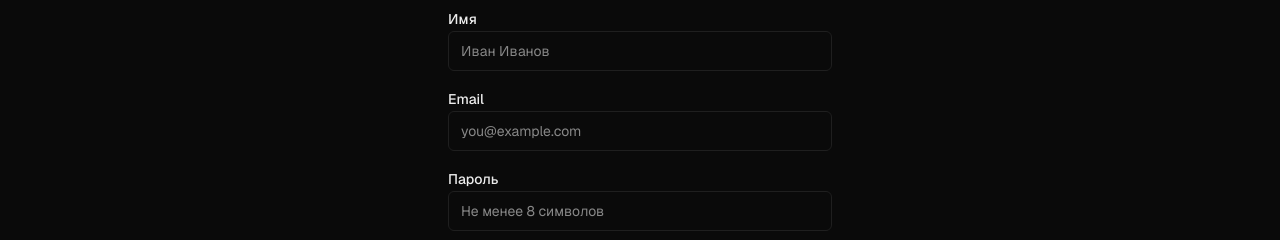
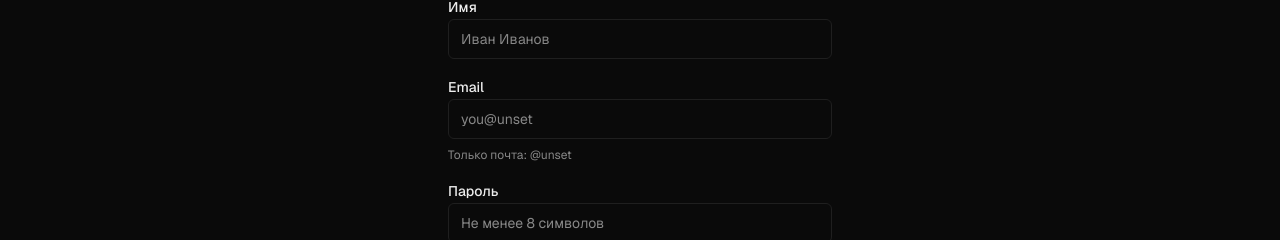
Before and after one commit to ArchontBelketh/polka, a Next.js app: page /register in a window 1280 px wide. Shown: the part 276-516 px from the top of the page. Built offline with nearby package versions, Linux system fonts and the light colour scheme; no server answers.

Commit message:
Add email domain allow list

```diff
--- a/src/app/(auth)/register/page.tsx
+++ b/src/app/(auth)/register/page.tsx
@@ -7,6 +7,13 @@ import { signIn } from "next-auth/react"
 import { Button } from "@/components/ui/button"
 import { Input } from "@/components/ui/input"
 import { cn } from "@/lib/utils"
+
+// Подсказка о разрешённых доменах (опционально). Проверка — на сервере;
+// это только UX. Зеркало серверной ALLOWED_EMAIL_DOMAINS.
+const ALLOWED_DOMAINS_HINT = (process.env.NEXT_PUBLIC_ALLOWED_EMAIL_DOMAINS ?? "")
+  .split(",")
+  .map((d) => d.trim().replace(/^@/, ""))
+  .filter(Boolean)
 
 export default function RegisterPage() {
   const router = useRouter()
@@ -72,11 +79,16 @@ export default function RegisterPage() {
             <Input
               id="email"
               type="email"
-              placeholder="you@example.com"
+              placeholder={ALLOWED_DOMAINS_HINT[0] ? `you@${ALLOWED_DOMAINS_HINT[0]}` : "you@example.com"}
               value={email}
               onChange={(e) => setEmail(e.target.value)}
               required
             />
+            {ALLOWED_DOMAINS_HINT.length > 0 && (
+              <p className="text-xs text-muted-foreground">
+                Только почта: {ALLOWED_DOMAINS_HINT.map((d) => "@" + d).join(", ")}
+              </p>
+            )}
           </div>
 
           <div className="space-y-2">
--- a/src/app/api/auth/register/route.ts
+++ b/src/app/api/auth/register/route.ts
@@ -3,6 +3,7 @@ import { z } from "zod"
 import bcrypt from "bcryptjs"
 import { db } from "@/lib/db"
 import { issueEmailVerification } from "@/lib/email-verify"
+import { isEmailDomainAllowed, emailDomainError } from "@/lib/email-domains"
 
 const schema = z.object({
   name: z.string().min(2).max(100),
@@ -23,6 +24,10 @@ export async function POST(req: NextRequest) {
   }
 
   const { name, email, password, asDeveloper } = parsed.data
+
+  if (!isEmailDomainAllowed(email)) {
+    return Response.json({ error: emailDomainError() }, { status: 422 })
+  }
 
   const existing = await db.user.findUnique({ where: { email } })
   if (existing) {
--- /dev/null
+++ b/src/lib/email-domains.ts
@@ -0,0 +1,49 @@
+/**
+ * Allowlist для почтовых доменов при регистрации.
+ *
+ * Управляется переменной окружения ALLOWED_EMAIL_DOMAINS — список доменов
+ * через запятую, например: "yandex.ru, gmail.com, mail.ru".
+ * Пусто/не задано — разрешены любые домены.
+ *
+ * Поддоменка: если разрешён "yandex.ru", то "ya@mail.yandex.ru" тоже пройдёт.
+ */
+
+function parseDomains(raw: string | undefined): string[] {
+  if (!raw) return []
+  return raw
+    .split(",")
+    .map((d) => d.trim().toLowerCase().replace(/^@/, ""))
+    .filter(Boolean)
+}
+
+/** Разрешённые домены из env. Пустой массив = ограничений нет. */
+export function allowedEmailDomains(): string[] {
+  return parseDomains(process.env.ALLOWED_EMAIL_DOMAINS)
+}
+
+/** Домен из адреса (часть после последней @), в нижнем регистре. */
+function domainOf(email: string): string | null {
+  const at = email.lastIndexOf("@")
+  if (at < 0) return null
+  return email.slice(at + 1).trim().toLowerCase()
+}
+
+/** true, если домен адреса разрешён (или ограничений нет). */
+export function isEmailDomainAllowed(email: string): boolean {
+  const allowed = allowedEmailDomains()
+  if (allowed.length === 0) return true
+
+  const domain = domainOf(email)
+  if (!domain) return false
+
+  return allowed.some(
+    (a) => domain === a || domain.endsWith("." + a),
+  )
+}
+
+/** Сообщение об ошибке со списком разрешённых доменов. */
+export function emailDomainError(): string {
+  const allowed = allowedEmailDomains()
+  const list = allowed.map((d) => "@" + d).join(", ")
+  return `Регистрация доступна только с почтой: ${list}`
+}
```
